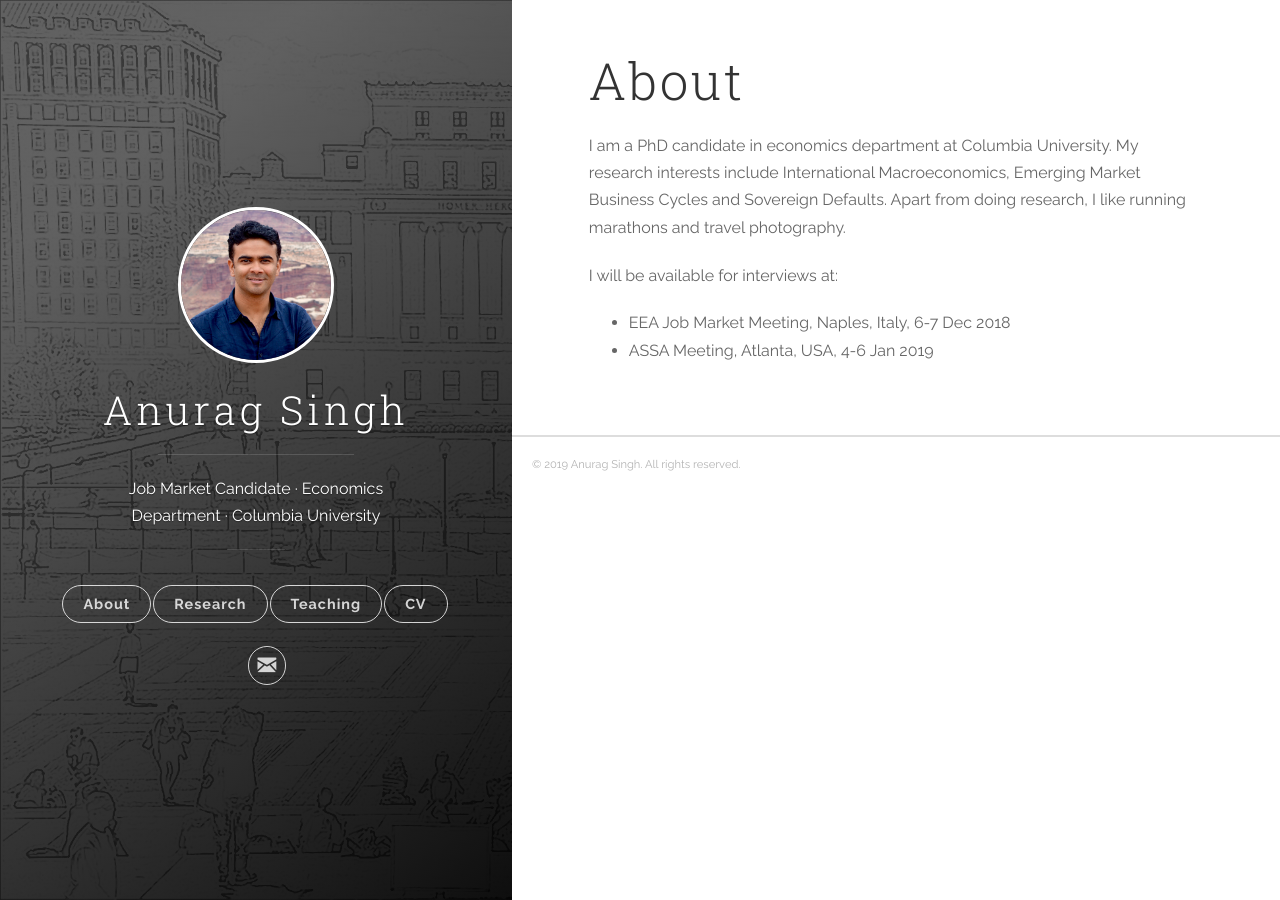
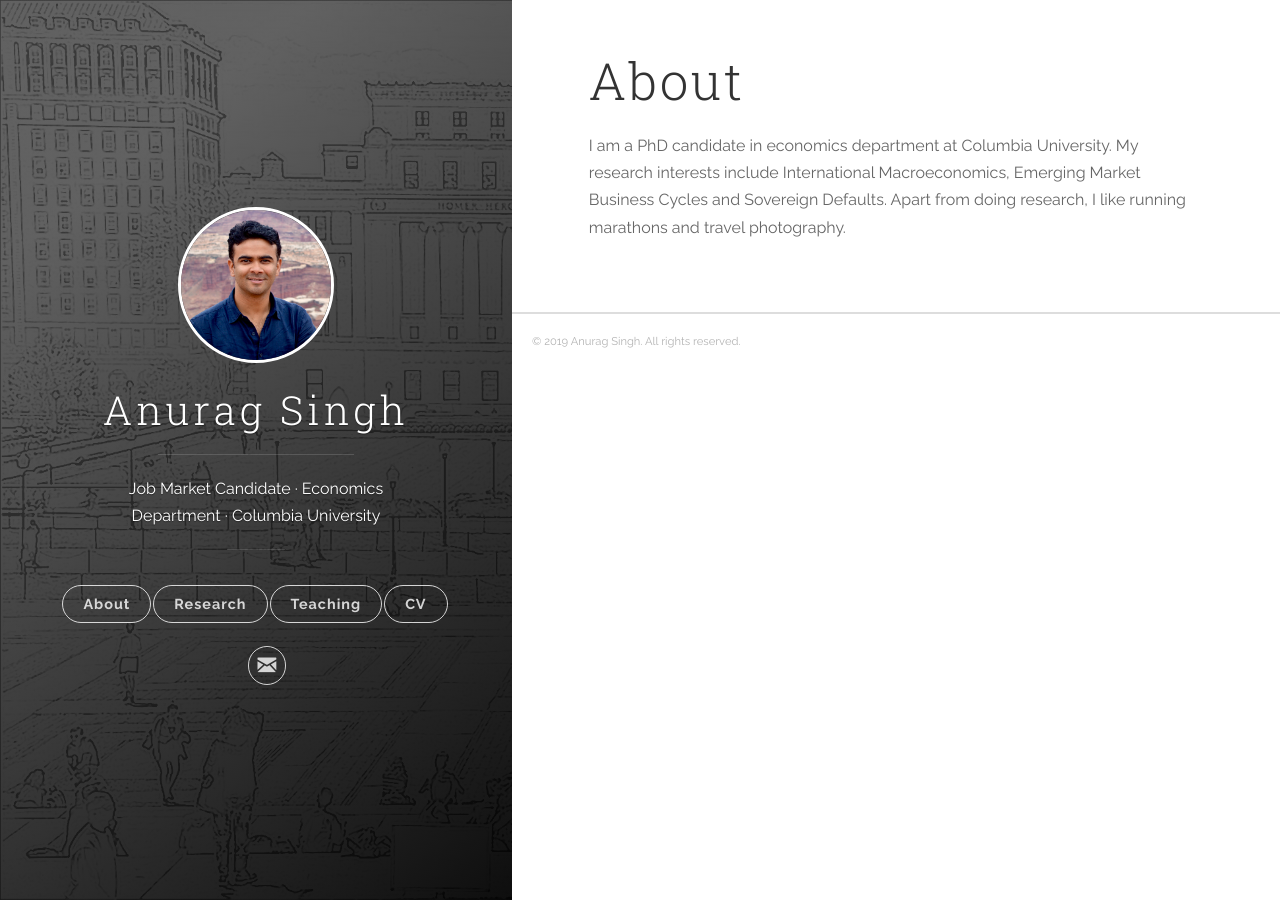
Before and after one commit to vinayakiyer/vinayakiyer.github.io, a Jekyll site: the page built from _posts/2018-06-14-about.markdown, in a window 1280 px wide. Built offline with Jekyll 4.4.1, drawn with Linux system fonts in a browser that asks for light colours.

Commit message:
Update 2018-06-14-about.markdown

```diff
--- a/_posts/2018-06-14-about.markdown
+++ b/_posts/2018-06-14-about.markdown
@@ -4,8 +4,3 @@ categories: [jekyll]
 tags: [jekyll]
 ---
 I am a PhD candidate in economics department at Columbia University. My research interests include International Macroeconomics, Emerging Market Business Cycles and Sovereign Defaults. Apart from doing research, I like running marathons and travel photography.
-
-<!--I will be available for interviews at the 2019 ASSA meetings in Atlanta. -->
-I will be available for interviews at:
-* EEA Job Market Meeting, Naples, Italy, 6-7 Dec 2018
-* ASSA Meeting, Atlanta, USA, 4-6 Jan 2019
```
